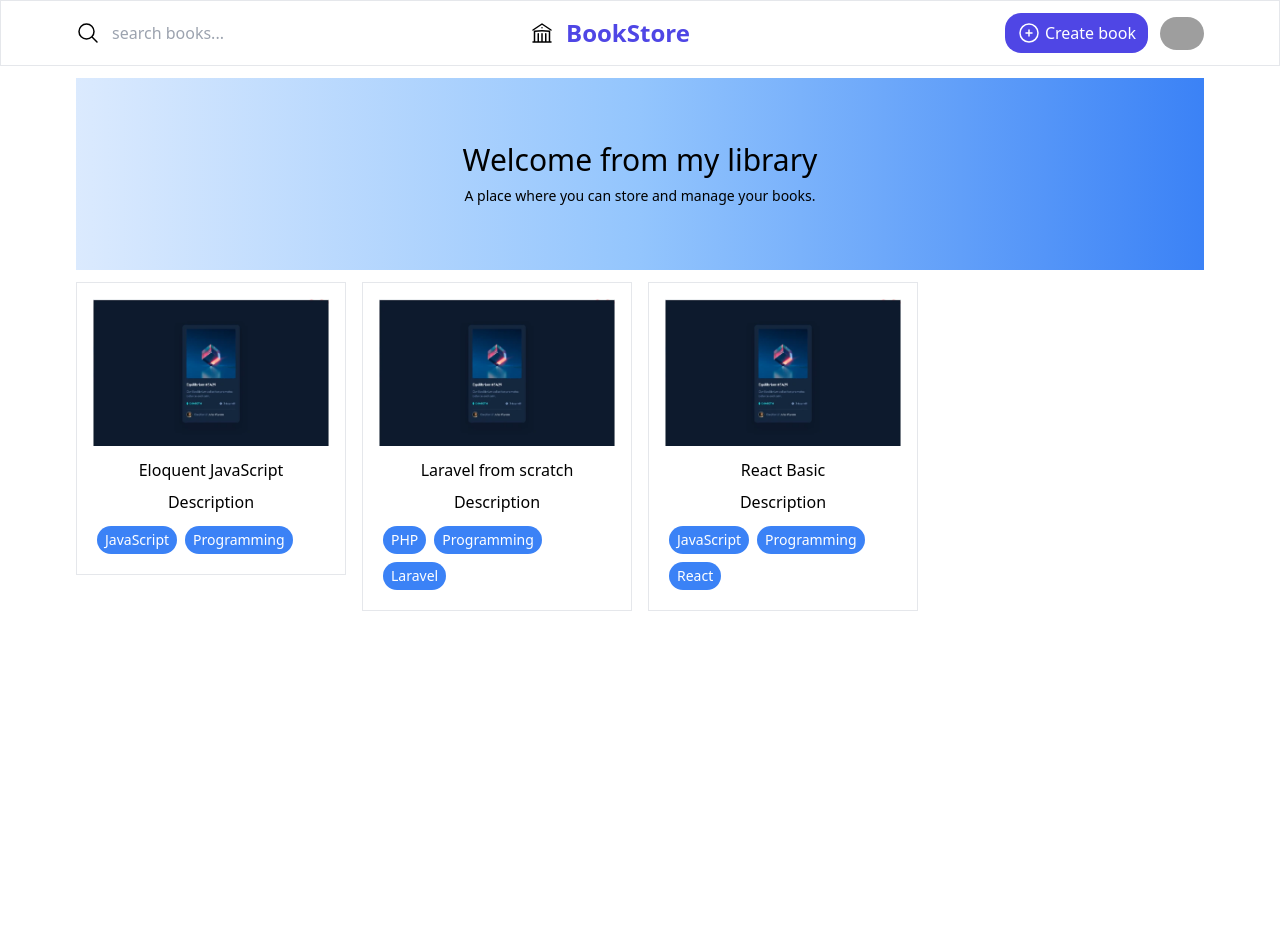
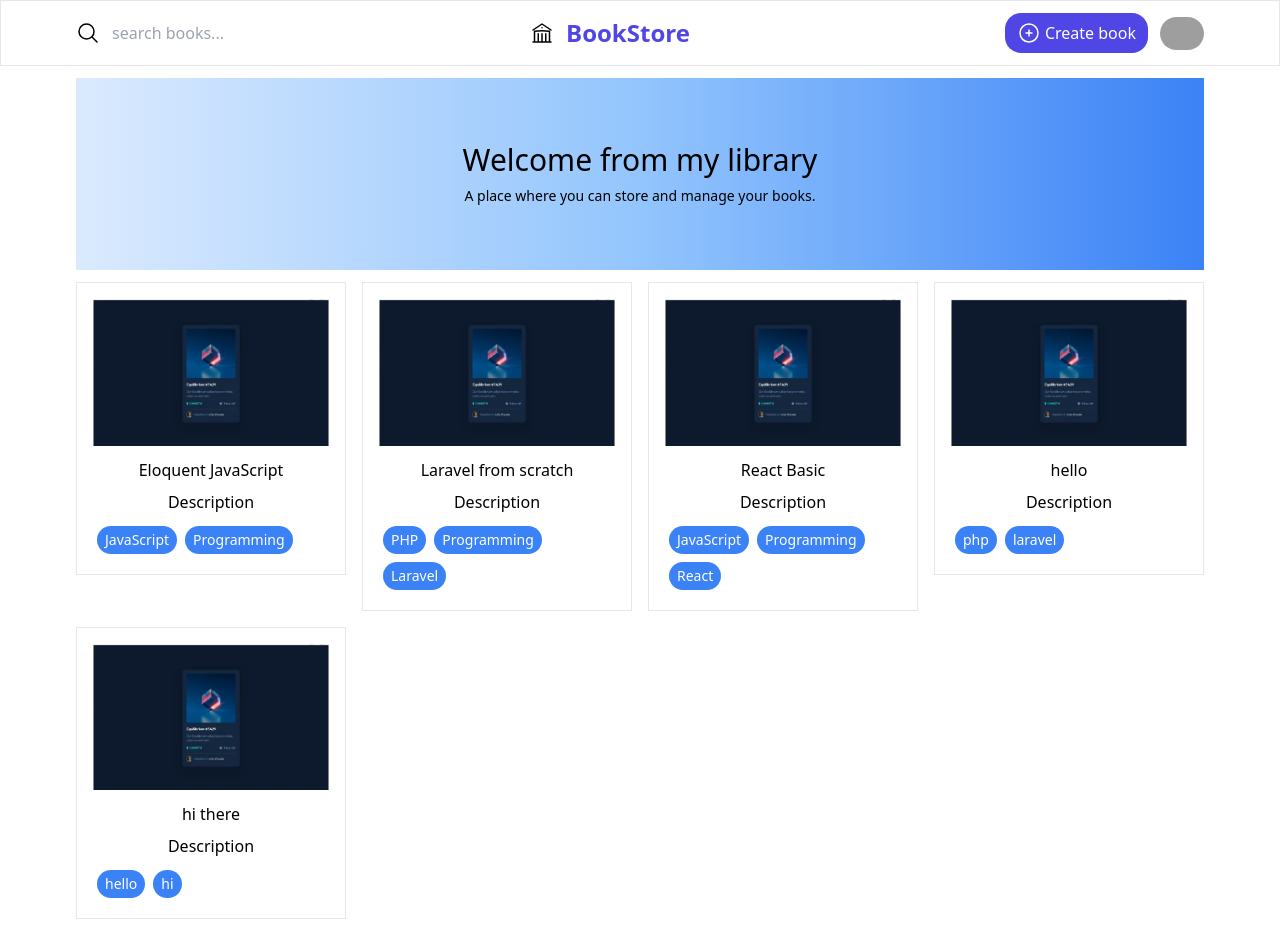
Before and after one commit to Aung-Pyae-Sone8/Library-management-system-react-, a React (Vite) app: page / in a window 1280 px wide. Before the commit the page ends 800 px from the top, so only its background shows below. Built offline with nearby package versions, Linux system fonts and the light colour scheme; data requests are answered from the project's data file; grey boxes are pictures that could not be loaded.

Commit message:
store book data on server

```diff
--- a/src/data/db.json
+++ b/src/data/db.json
@@ -1,22 +1,51 @@
 {
-    "books" : [
+  "books": [
     {
-            "id" : 1,
-            "title" : "Eloquent JavaScript",
-            "description" : "Best JS book",
-            "categories" : ["JavaScript", "Programming"]
+      "id": "1",
+      "title": "Eloquent JavaScript",
+      "description": "Best JS book",
+      "categories": [
+        "JavaScript",
+        "Programming"
+      ]
     },
     {
-            "id" : 2,
-            "title" : "Laravel from scratch",
-            "description" : "Best PHP framework book",
-            "categories" : ["PHP", "Programming", "Laravel"]
+      "id": "2",
+      "title": "Laravel from scratch",
+      "description": "Best PHP framework book",
+      "categories": [
+        "PHP",
+        "Programming",
+        "Laravel"
+      ]
     },
     {
-            "id" : 3,
-            "title" : "React Basic",
-            "description" : "Best JS library book",
-            "categories" : ["JavaScript", "Programming", "React"]
+      "id": "3",
+      "title": "React Basic",
+      "description": "Best JS library book",
+      "categories": [
+        "JavaScript",
+        "Programming",
+        "React"
+      ]
+    },
+    {
+      "id": "79ea",
+      "title": "hello",
+      "description": "book des",
+      "categories": [
+        "php",
+        "laravel"
+      ]
+    },
+    {
+      "id": "54a7",
+      "title": "hi there",
+      "description": "hi hi",
+      "categories": [
+        "hello",
+        "hi"
+      ]
     }
   ]
 }
--- a/src/hooks/useFetch.js
+++ b/src/hooks/useFetch.js
@@ -1,11 +1,11 @@
-import { useEffect, useState, useRef } from "react";
+import { useEffect, useState } from "react";
 
-let useFetch = (url, _options) => {
+let useFetch = (url, method = "GET") => {
 
     let [data, setData] = useState(null);
     let [loading, setLoading] = useState(false);
     let [error, setError] = useState(null);
-    let options = useRef(_options);
+    let [postData, setPostData] = useState(null);
 
     useEffect(() => {
 
@@ -14,12 +14,15 @@ let useFetch = (url, _options) => {
         let abortController = new AbortController();
         let signal = abortController.signal;
 
-        setLoading(true);
-        fetch(url, {
-            signal
-        })
+        let options = {
+            signal,
+            method
+        }
+
+        let fetchData = () => {
+            fetch(url, options)
                 .then(res => {
-                if(!res.ok) {
+                    if (!res.ok) {
                         setLoading(false);
                         throw Error('something went wrong!');
                     }
@@ -33,13 +36,31 @@ let useFetch = (url, _options) => {
                 .catch(e => {
                     setError(e.message);
                 })
+        }
+
+        setLoading(true);
+        if (method === "POST" && postData) {
+            options = {
+                ...options,
+                header: {
+                    "Content-Type": "application/json",
+                },
+                body: JSON.stringify(postData)
+            }
+            fetchData();
+        }
+
+        if(method === "GET") {
+            fetchData();
+        }
+
 
         // cleanup function
         return () => {
             abortController.abort();
         }
-    }, [url, options]);
-    return {data, loading ,error};
+    }, [url, postData]);
+    return { setPostData, data, loading, error };
 }
 
 export default useFetch;
--- a/src/pages/Create.jsx
+++ b/src/pages/Create.jsx
@@ -1,4 +1,6 @@
-import { useState } from "react";
+import { useEffect, useState } from "react";
+import useFetch from '../hooks/useFetch'
+import { useNavigate } from "react-router-dom";
 
 
 const Create = () => {
@@ -13,8 +15,28 @@ const Create = () => {
         setNewCategory('');
     }
 
+    let { setPostData, data: postBook } = useFetch('http://localhost:3000/books', "POST");
+
+    let navigate = useNavigate();
+
+    let addBook = (e) => {
+        e.preventDefault();
+        let data = {
+            title,
+            description,
+            categories
+        }
+        setPostData(data);
+    }
+
+    useEffect(() => {
+        if(postBook) {
+            navigate('/')
+        }
+    },[postBook, navigate])
+
     return (
-        <form className="w-full max-w-lg mx-auto mt-5">
+        <form className="w-full max-w-lg mx-auto mt-5" onSubmit={addBook}>
 
             {/* book title          */}
             <div className="flex flex-wrap -mx-3 mb-6">
```
Lines whose indentation alone changed are shown as unchanged.
